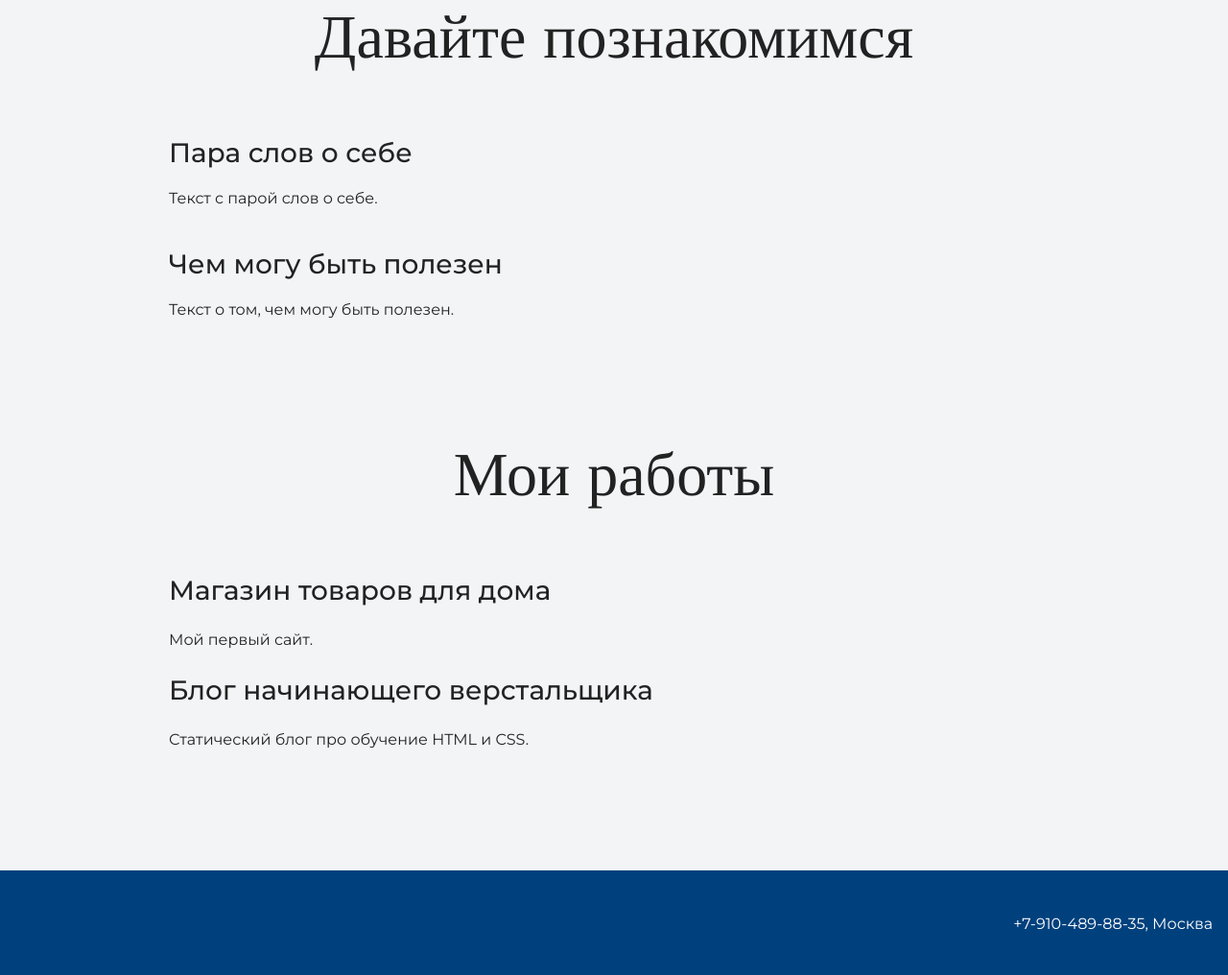
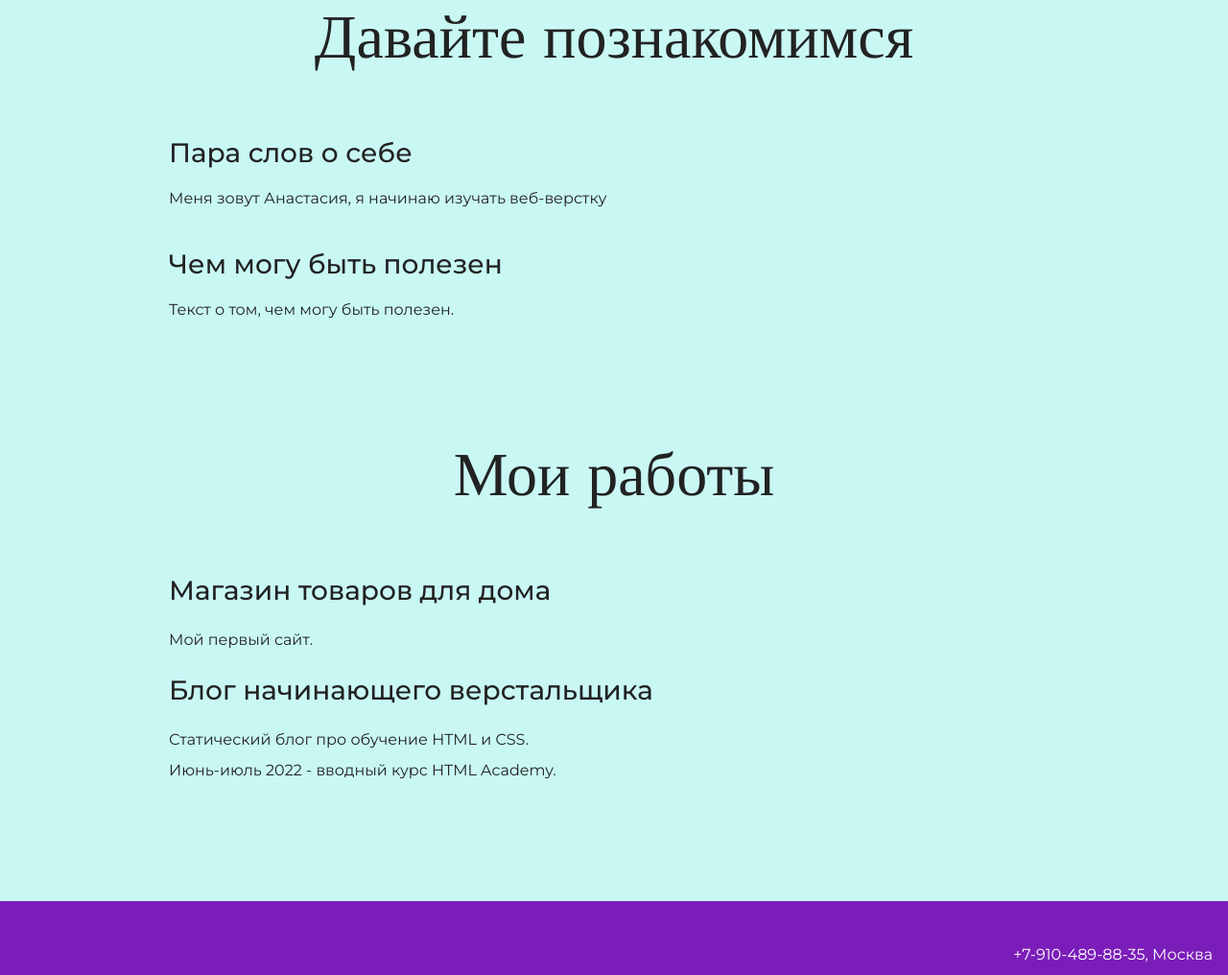
Before and after one commit to Mirazhzh/my-site, a plain HTML site: page index.html in a window 1280 px wide. Shown: the part 1033-2049 px from the top of the page at 96% size. Drawn offline with nearby package versions, Linux system fonts and the light colour scheme.

Commit message:
Внесены правки по тексту, замена цвета

```diff
--- a/index.html
+++ b/index.html
@@ -25,7 +25,7 @@
       <div class="container">
       <h2 class="subheading">Давайте познакомимся</h2>
       <h3>Пара слов о себе</h3>
-      <p>Текст с парой слов о себе.</p>
+      <p>Меня зовут Анастасия, я начинаю изучать веб-верстку</p>
       <h3>Чем могу быть полезен</h3>
       <p>Текст о том, чем могу быть полезен.</p>
       </div>
@@ -39,7 +39,9 @@
       <p>Мой первый сайт.</p>
 
       <h3>Блог начинающего верстальщика</h3>
-      <p>Статический блог про обучение HTML и CSS.</p>
+      <p>Статический блог про обучение HTML и CSS.<br>
+        Июнь-июль 2022 - вводный курс HTML Academy.
+      </p>
       </div>
     </section>
 
--- a/style.css
+++ b/style.css
@@ -5,7 +5,7 @@ body {
   font-size: 16px;
   line-height: 32px;
   color: #222222;
-  background-color: #f2f4f6;
+  background-color: #c9f8f4;
   background-image: url("img/hero-bg.jpg");
   background-repeat: no-repeat;
   background-position: top center;
@@ -171,7 +171,7 @@ body {
 
 .page-footer {
   padding: 40px 0;
-  background-color: #00417d;
+  background-color: #7b1eb9;
   color: #ffffff;
 }
 
```
